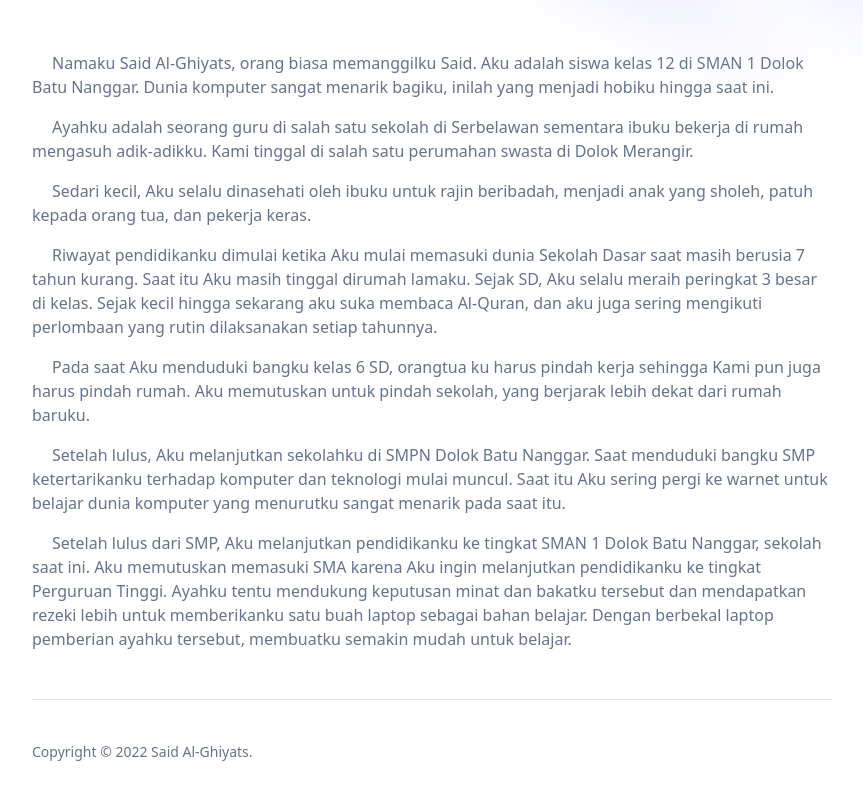
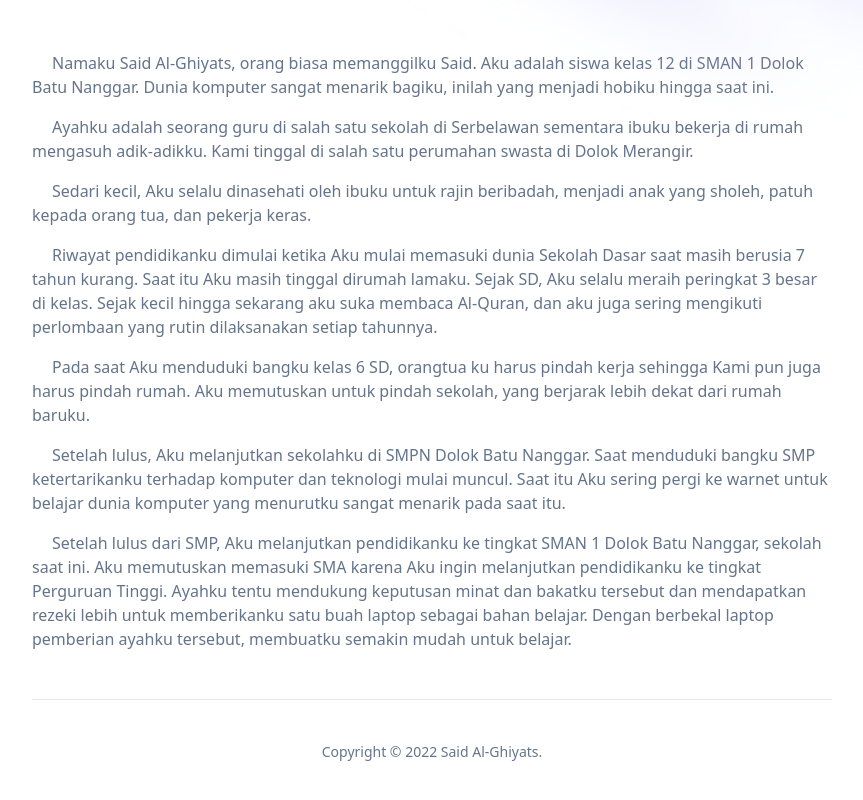
Before and after one commit to saidghiyats/biografi, a Next.js app: page / in a window 1280 px wide. Shown: the part 210-1010 px from the top of the page, without its empty margins (208-1071 px from the left). Built offline with nearby package versions, Linux system fonts and the light colour scheme; what prettier-plugin-tailwindcss would draw is missing.

Commit message:
Update Fot.jsx

```diff
--- a/src/components/Fot.jsx
+++ b/src/components/Fot.jsx
@@ -2,7 +2,7 @@ import React from 'react';
 
 export default function Fot() {
   return (
-    <div className="dark:border-slate-200/5 jus tify-center mx-auto mt-12 flex max-w-[52rem]  border-t border-slate-200 pb-10 pt-10 text-sm leading-6 text-slate-500">
+    <div className="dark:border-slate-200/5 justify-center mx-auto mt-12 flex max-w-[52rem]  border-t border-slate-200 pb-10 pt-10 text-sm leading-6 text-slate-500">
       <p>Copyright © 2022 Said Al-Ghiyats.</p>
     </div>
   );
```
